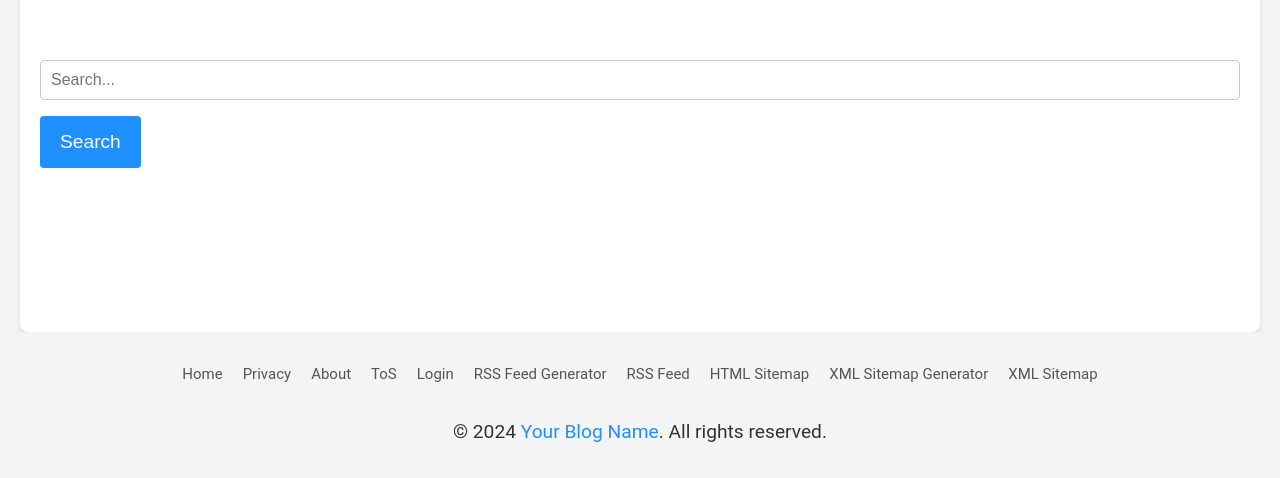
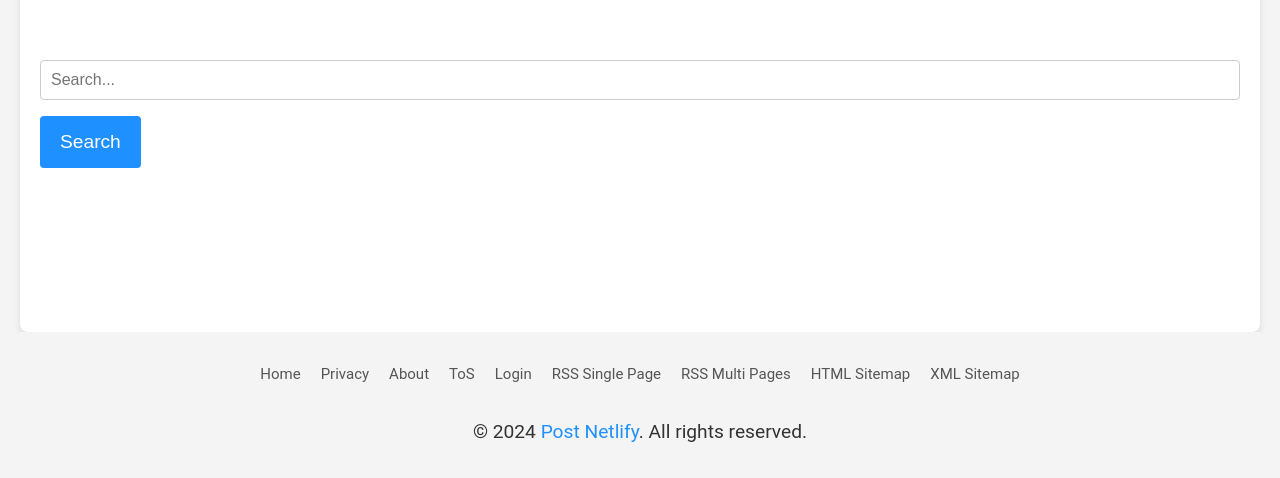
Before and after one commit to roywikan/postnetlify, a website: page static/tips-seo-untuk-artikel-ini-188.html in a window 1280 px wide. Shown: the part 2309-2787 px from the top of the page. Drawn offline with Linux system fonts and the light colour scheme.

Commit message:
Create/Update tips-seo-untuk-artikel-ini-188.html

```diff
--- a/static/tips-seo-untuk-artikel-ini-188.html
+++ b/static/tips-seo-untuk-artikel-ini-188.html
@@ -125,14 +125,16 @@ Dengan optimasi ini, artikel Anda siap menjadi panduan utama bagi pembaca yang i
     <a href="/about">About</a>
     <a href="/tos">ToS</a>
     <a href="/login/">Login</a>
-      <a href="/rssfeed.html">RSS Feed Generator</a>
-      <a href="/rssfeed.xml">RSS Feed</a>
+
+    <a href="/rssfeed.xml">RSS Single Page</a>
+    <a href="/rss.xml">RSS Multi Pages</a>
     <a href="/sitemap.html">HTML Sitemap</a>
-      <a href="/sitemap-xml.html">XML Sitemap Generator</a>
+
     <a href="/sitemap.xml">XML Sitemap</a>
+
     </nav>
     <br>
-    <p>&copy; 2024 <a href="/">Your Blog Name</a>. All rights reserved.</p>
+    <p>&copy; 2024 <a href="/">Post Netlify</a>. All rights reserved.</p>
     </footer>
 
 
```
Lines whose indentation alone changed are shown as unchanged.
